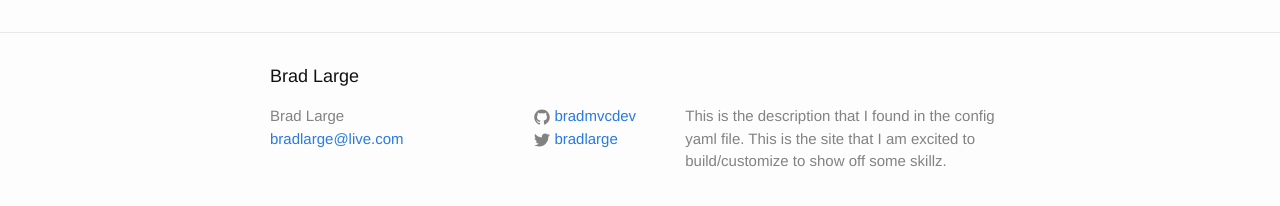
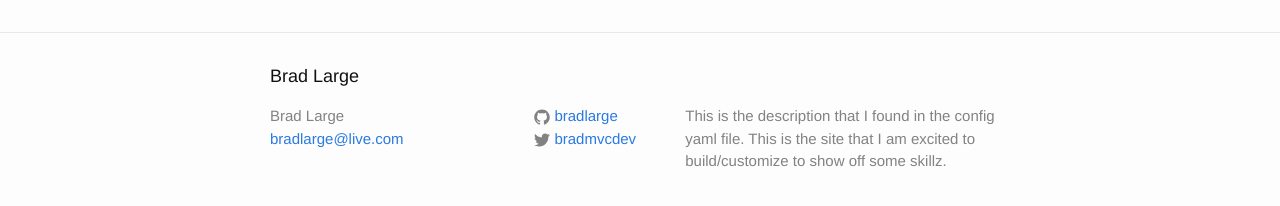
Before and after one commit to bradlarge/bradlarge.github.io, a Jekyll site: the page built from index.html, in a window 1280 px wide. Shown: the part 264-470 px from the top of the page. Built offline with Jekyll 4.4.1, drawn with Linux system fonts in a browser that asks for light colours.

```diff
--- a/_config.yml
+++ b/_config.yml
@@ -13,8 +13,8 @@ description: > # this means to ignore newlines until "baseurl:"
   the site that I am excited to build/customize to show off some skillz.
 baseurl: "" # the subpath of your site, e.g. /blog
 url: "http://yourdomain.com" # the base hostname & protocol for your site
-twitter_username: bradlarge
-github_username:  bradmvcdev
+twitter_username: bradmvcdev
+github_username:  bradlarge
 
 # Build settings
 markdown: kramdown
```
